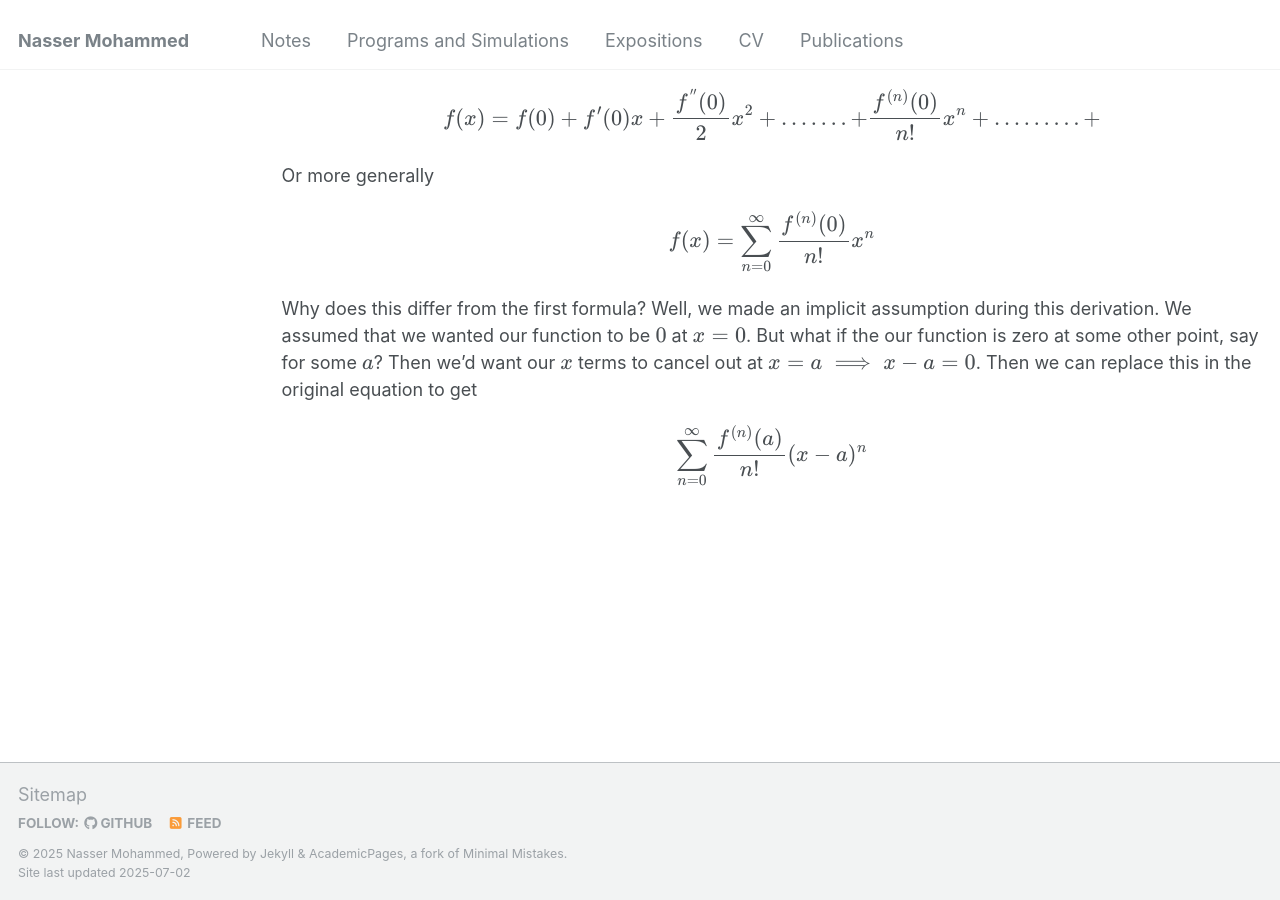
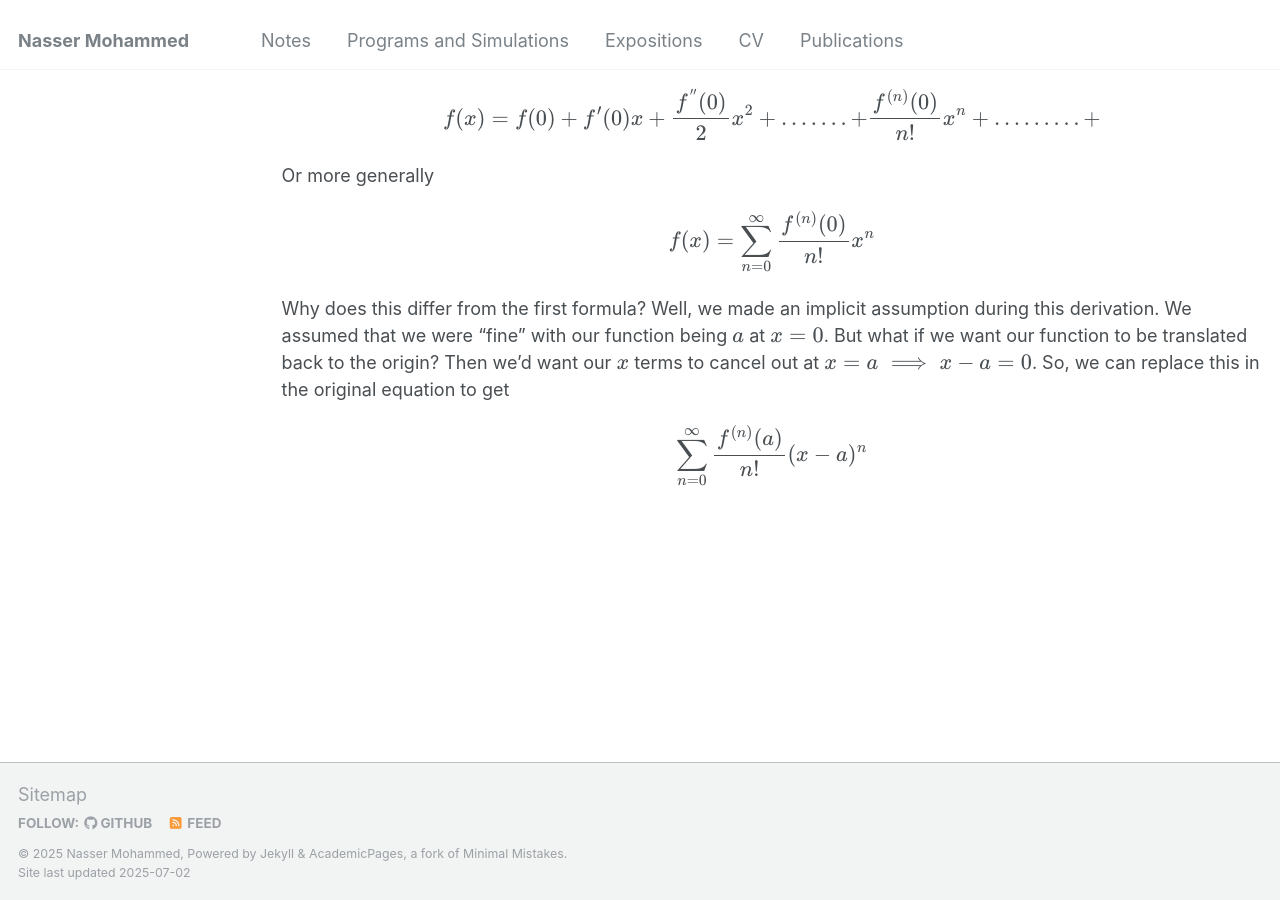
Before and after one commit to Nasser-Mohammed/Nasser-Mohammed.github.io, a Jekyll site: the page built from _pages/notes/numerical-analysis/taylor-poly.md, in a window 1280 px wide and 900 px high, scrolled down 1270 px. Built offline with Jekyll 4.4.1, drawn with Linux system fonts in a browser that asks for light colours.

Commit message:
Update taylor-poly.md

```diff
--- a/_pages/notes/numerical-analysis/taylor-poly.md
+++ b/_pages/notes/numerical-analysis/taylor-poly.md
@@ -33,5 +33,5 @@ We can now start to see a pattern. So we can start to rewrite our function as
 \\[f(x) = f(0) + f'(0)x + \frac{f^{\'\'}(0)}{2}x^2 + ....... + \frac{f^{(n)}(0)}{n!}x^n + ......... +\\]
 Or more generally
 \\[f(x) = \sum_{n=0}^{\infty}\frac{f^{(n)}(0)}{n!}x^n\\]
-Why does this differ from the first formula? Well, we made an implicit assumption during this derivation. We assumed that we wanted our function to be \\(0\\) at \\(x=0\\). But what if the our function is zero at some other point, say for some \\(a\\)? Then we'd want our \\(x\\) terms to cancel out at \\(x = a \implies x - a = 0\\). Then we can replace this in the original equation to get
+Why does this differ from the first formula? Well, we made an implicit assumption during this derivation. We assumed that we were "fine" with our function being \\(a\\) at \\(x=0\\). But what if we want our function to be translated back to the origin? Then we'd want our \\(x\\) terms to cancel out at \\(x = a \implies x - a = 0\\). So, we can replace this in the original equation to get
 \\[\sum_{n=0}^{\infty} \frac{f^{(n)}(a)}{n!}(x-a)^n\\]
```
